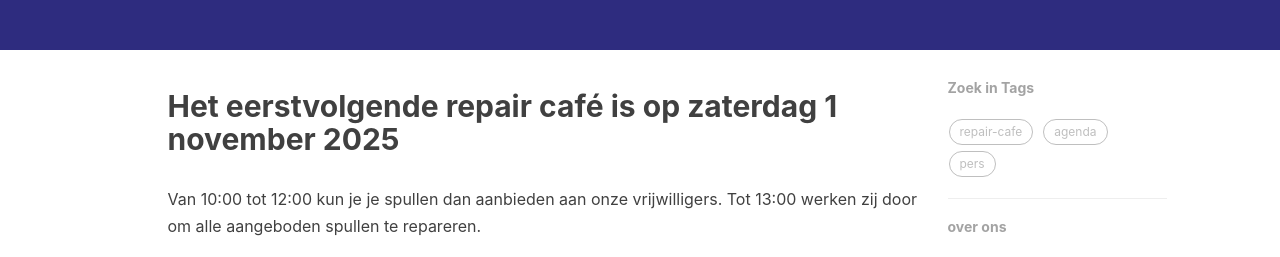
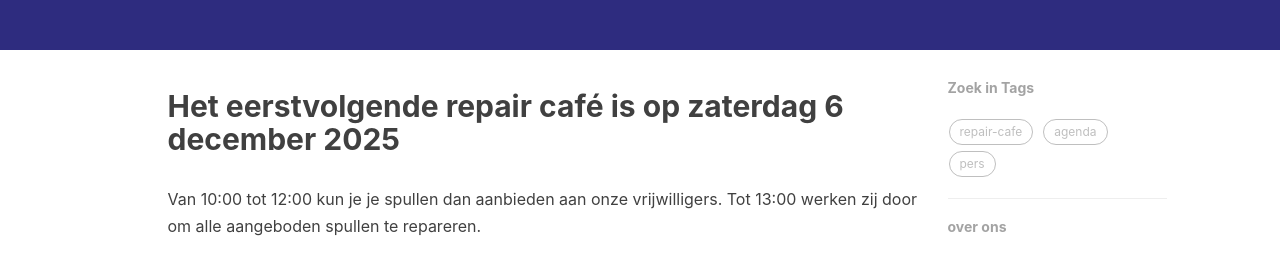
Before and after one commit to jpyp/jpyp.github.io, a Jekyll site: the page built from index.html, in a window 1280 px wide and 900 px high. Shown: the part 456-713 px from the top of the window. Built offline with Jekyll 4.4.1, drawn with Linux system fonts in a browser that asks for light colours; nearby versions of some CDN libraries; the list of posts is cut into pages by our own code; comment, search, counter and statistics services are not loaded.

Commit message:
Update index.html

```diff
--- a/index.html
+++ b/index.html
@@ -2,7 +2,7 @@
 layout: page
 description: "Weggooien? Mooi niet!"
 ---
-<h2>Het eerstvolgende repair café is op zaterdag 1 november 2025</h2>
+<h2>Het eerstvolgende repair café is op zaterdag 6 december 2025</h2>
 
 <p>Van 10:00 tot 12:00 kun je je spullen dan aanbieden aan onze vrijwilligers. Tot 13:00 werken zij door om alle aangeboden spullen te repareren.</p>
 
```
